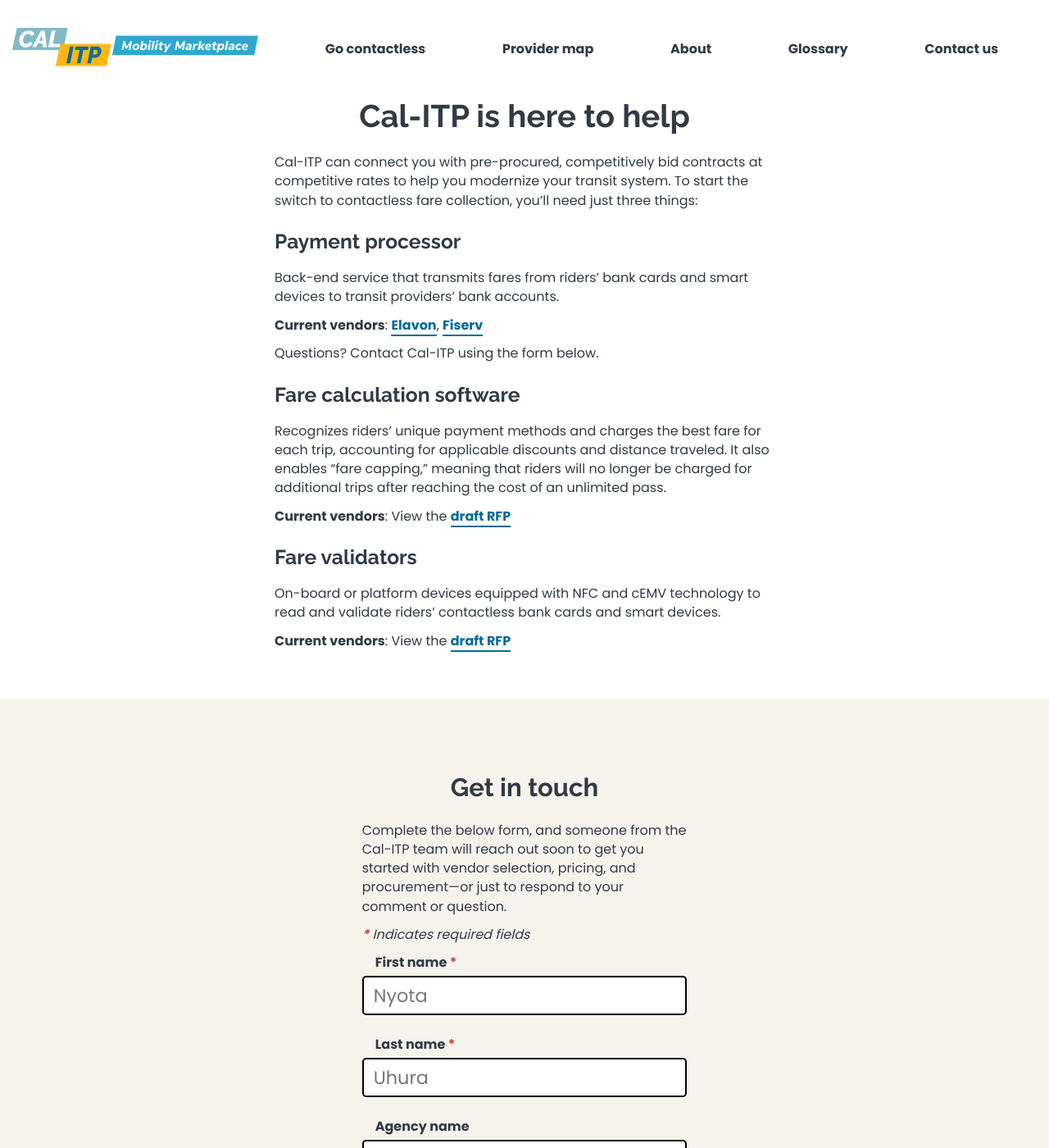
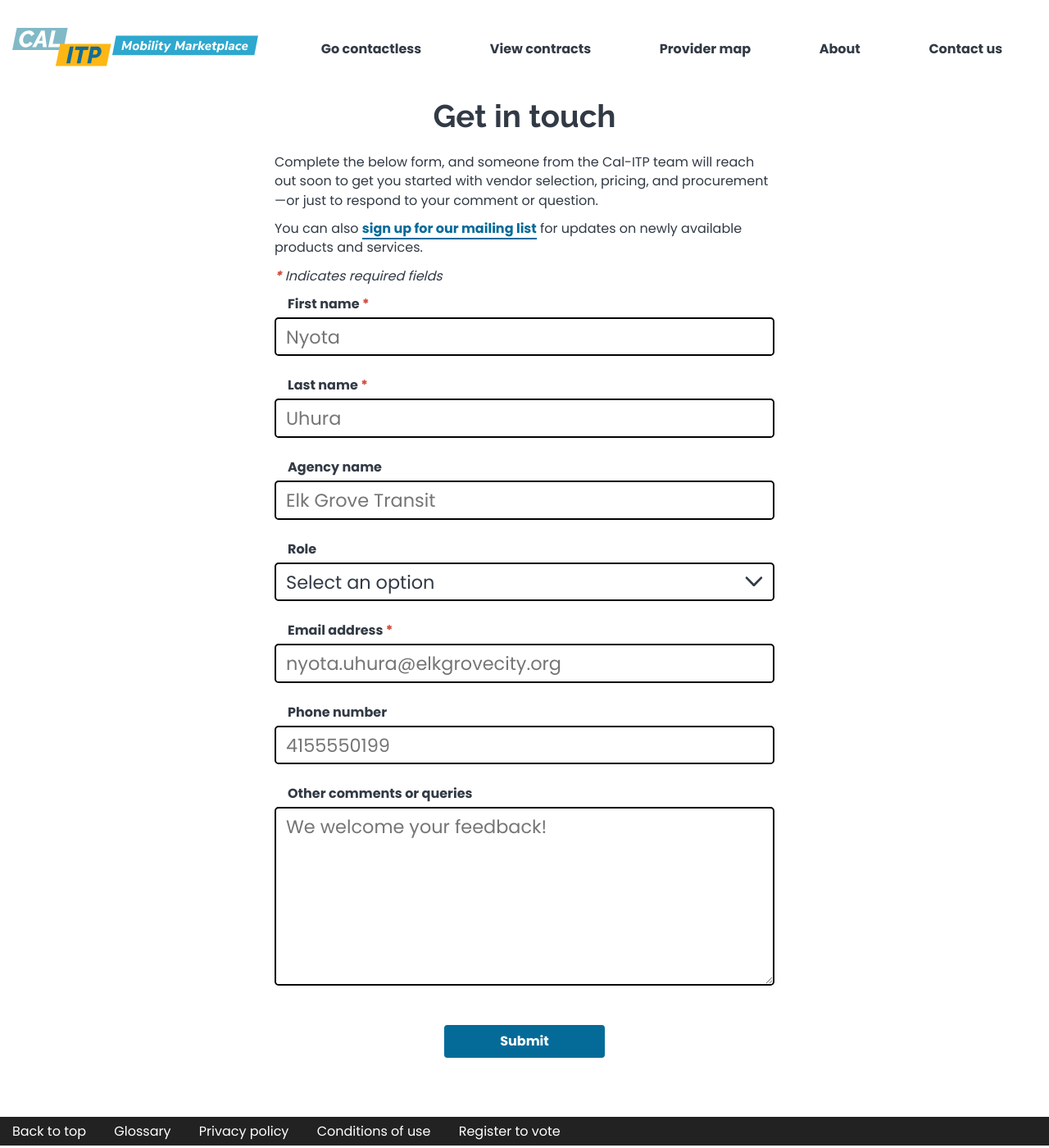
Before and after one commit to cal-itp/mobility-marketplace, a Jekyll site: the page built from contact.html, in a window 1280 px wide and 1400 px high. Shown: the whole window at 82% size. Built offline with Jekyll 4.4.1, drawn with Linux system fonts in a browser that asks for light colours.

Commit message:
Split off contract information away from Contact page (#272)

```diff
--- a/_config.yml
+++ b/_config.yml
@@ -28,6 +28,7 @@
 fonts: "family=Poppins:wght@400;700&family=Raleway:wght@700"
 theme_color: "#ffffff"
 theme_color_background: "#ffffff"
+mailing_list: https://lp.constantcontactpages.com/su/eLbtFoE/calitp?source_id=a41b99cd-7f28-4be8-a286-f9e75fc7bbce&source_type=em&c=
 authors:
   - name: Kegan Maher
     role: Programmer
--- a/_layouts/default.html
+++ b/_layouts/default.html
@@ -70,16 +70,14 @@
               <a class="first-level-link" href="/go-contactless" target="_self">Go contactless</a>
             </li>
             <li class="nav-item">
+              <a class="first-level-link" href="/contracts" target="_self">View contracts</a>
+            </li>
+            <li class="nav-item">
               <a class="first-level-link" href="/provider-map" target="_self">Provider map</a>
             </li>
             <li class="nav-item">
               <a class="first-level-link" href="/about"
                 target="_self">About</a>
-            </li>
-            <li class="nav-item">
-              <a class="first-level-link"
-                href="/glossary-of-key-terms"
-                target="_self">Glossary</a>
             </li>
             <li class="nav-item">
               <a class="first-level-link"
@@ -105,6 +103,9 @@
               <ul class="footer-links">
                 <li>
                   <a href="#skip-to-content" target="_self">Back to top</a>
+                </li>
+                <li>
+                  <a href="/glossary-of-key-terms">Glossary</a>
                 </li>
                 <li>
                   <a href="https://dot.ca.gov/privacy-policy" target="_blank">Privacy policy</a>
--- a/contact.html
+++ b/contact.html
@@ -2,159 +2,145 @@
 layout: default
 class_name: form
 ---
-<script>const data_contact = { "src": "/scripts/forms/contact.js", "form_target": "form-contact", "confirm_target": "form-confirm" };</script>
+<script>const data_contact = {
+  "src": "/scripts/forms/contact.js",
+  "form_target": "form-contact",
+  "confirm_target": "form-confirm"
+};</script>
 <script defer src="/scripts/forms/contact.js"></script>
 
-<div class="bg-white form">
+<div class="bg-white">
   <article class="page form">
     <div class="content-section">
       <header>
-        <h1>Cal-ITP is here to help</h1>
+        <h1>Get in touch</h1>
       </header>
       <main>
-        <p>Cal-ITP can connect you with pre-procured, competitively bid contracts at competitive rates to help
-          you modernize your transit system. To start the switch to contactless fare collection, you’ll need
-          just three things:</p>
-
-        <h3 id="payment-processor">Payment processor</h3>
-
-        <p>Back-end service that transmits fares from riders’ bank cards and smart devices to transit providers’
-          bank accounts.</p>
-
-        <p>
-          <strong>Current vendors</strong>:
-          <a href="https://caleprocure.ca.gov/PSRelay/ZZ_PO.ZZ_CTR_SUP_CMP.GBL?Page=ZZ_CTR_SUP_PG&Action=U&SETID=STATE&CNTRCT_ID=5-10-99-02" target="_blank">Elavon</a>,
-          <a href="https://caleprocure.ca.gov/PSRelay/ZZ_PO.ZZ_CTR_SUP_CMP.GBL?Page=ZZ_CTR_SUP_PG&Action=U&SETID=STATE&CNTRCT_ID=5-10-99-01" target="_blank">Fiserv</a>
-        </p>
-
-        <p>Questions? Contact Cal-ITP using the form below.</p>
-
-        <h3 id="fare-calculation-software">Fare calculation software</h3>
-
-        <p>Recognizes riders’ unique payment methods and charges the best fare for each trip, accounting for
-          applicable discounts and distance traveled. It also enables “fare capping,” meaning that riders will
-          no longer be charged for additional trips after reaching the cost of an unlimited pass.</p>
-
-        <p><strong>Current vendors</strong>: View the <a href="https://caleprocure.ca.gov/event/77601/0000019394" target="_blank">draft RFP</a></p>
-
-        <h3 id="fare-validators">Fare validators</h3>
-
-        <p>On-board or platform devices equipped with NFC and cEMV technology to read and validate riders’
-          contactless bank cards and smart devices.</p>
-
-        <p><strong>Current vendors</strong>: View the <a href="https://caleprocure.ca.gov/event/77601/0000019394" target="_blank">draft RFP</a></p>
-
-      </main>
-    </div>
-
-    <div class="form-section">
-
-
-
-      <aside class="form-container">
-        <header>
-          <h2>Get in touch</h2>
-        </header>
-
         <p>
           Complete the below form, and someone from the Cal-ITP team will reach out soon to get you started with
           vendor selection, pricing, and procurement—or just to respond to your comment or question.
         </p>
 
-
-
+        <p>
+          You can also <a href="{{ site.mailing_list }}">sign up for our mailing list</a>
+          for updates on newly available products and services.
+        </p>
 
         <p class="indicates-required">
           <em><span class="indicator">*</span> Indicates required fields</em>
         </p>
 
-        <form role="form" method="POST" id="form-contact" name="contact" data-netlify="true"
-          netlify-honeypot="_honeypot_">
+        <form data-netlify="true" id="form-contact" method="POST" name="contact" netlify-honeypot="_honeypot_">
           <div class="form-group">
-            <label for="first_name" class="form-control-label">First name
-
-              <span class="required-label">*</span></label>
-            <input type="text" class="form-control" name="first_name" placeholder="Nyota" aria-required="true"
-              required />
+            <label class="form-control-label" for="first_name">
+              First name
+              <span class="required-label">*</span>
+            </label>
+            <input
+              required
+              aria-required="true"
+              class="form-control"
+              id="first_name"
+              name="first_name"
+              placeholder="Nyota"
+              type="text"
+            />
           </div>
           <div class="form-group">
-            <label for="last_name" class="form-control-label">Last name
-
-              <span class="required-label">*</span></label>
-            <input type="text" class="form-control" name="last_name" placeholder="Uhura" aria-required="true"
-              required />
+            <label class="form-control-label" for="last_name">
+              Last name
+              <span class="required-label">*</span>
+            </label>
+            <input
+              required
+              aria-required="true"
+              class="form-control"
+              id="last_name"
+              name="last_name"
+              placeholder="Uhura"
+              type="text"
+            />
           </div>
           <div class="form-group">
-            <label for="agency" class="form-control-label">Agency name</label>
-            <input type="text" class="form-control" name="agency" placeholder="Elk Grove Transit" />
+            <label class="form-control-label" for="agency">Agency name</label>
+            <input
+              class="form-control"
+              id="agency"
+              name="agency"
+              placeholder="Elk Grove Transit"
+              type="text"
+            />
           </div>
           <div class="form-group">
-            <label for="role" class="form-control-label">Role</label>
-            <select class="form-control custom-select" name="role">
+            <label class="form-control-label" for="role">Role</label>
+            <select class="form-control custom-select" id="role" name="role">
               <option value="">Select an option</option>
-
               <option value="Transit provider staff">Transit provider staff</option>
-
               <option value="Transit provider CEO">Transit provider CEO</option>
-
               <option value="Technology vendor">Technology vendor</option>
-
               <option value="Other">Other</option>
-
             </select>
           </div>
           <div class="form-group">
-            <label for="email" class="form-control-label">Email address
-
-              <span class="required-label">*</span></label>
-            <input type="email" class="form-control" name="email" placeholder="nyota.uhura@elkgrovecity.org"
-              aria-required="true" required />
+            <label class="form-control-label" for="email">
+              Email address
+              <span class="required-label">*</span>
+            </label>
+            <input
+              aria-required="true"
+              class="form-control"
+              id="email"
+              name="email"
+              placeholder="nyota.uhura@elkgrovecity.org"
+              required type="email"
+            />
           </div>
           <div class="form-group">
-            <label for="phone" class="form-control-label">Phone number</label>
-            <input id="phone-number" type="tel" class="form-control" name="phone-number"
-              placeholder="4155550199" />
+            <label class="form-control-label" for="phone-number">Phone number</label>
+            <input
+              class="form-control"
+              id="phone-number"
+              name="phone-number"
+              placeholder="4155550199"
+              type="tel"
+            />
           </div>
           <div class="form-group">
-            <label for="comments" class="form-control-label">Other comments or queries</label>
-            <textarea class="form-control" name="comments" placeholder="We welcome your feedback!"
-              rows=6></textarea>
+            <label class="form-control-label" for="comments">Other comments or queries</label>
+            <textarea
+              class="form-control"
+              id="comments"
+              name="comments"
+              placeholder="We welcome your feedback!"
+              rows=6
+            ></textarea>
           </div>
           <div class="form-group submit">
-            <button type="submit" class="btn btn-action btn-primary btn-data-package">Submit</button>
+            <button class="btn btn-action btn-primary btn-data-package" type="submit">Submit</button>
           </div>
           <div class="d-none">
             <label for="_honeypot_"><strong>Do not</strong> fill out this field if you are a human</label>
-            <input name="_honeypot_" />
+            <input id="_honeypot_" name="_honeypot_"/>
           </div>
         </form>
 
         <div class="form-confirm" id="form-confirm">
-          <p><img src="/uploads/email-confirm.svg" alt="Email confirmation illustration"
-              title="Thank you!" /></p>
+          <p>
+            <img alt="Email confirmation illustration"
+                 src="/uploads/email-confirm.svg"
+                 title="Thank you!"
+            />
+          </p>
 
           <p>Thank you! We’ll be in touch soon!</p>
 
           <div class="form-group submit">
-
-
-
-
-
-
-
-
-
             <a class="btn btn-action btn-primary" href="/" target="_self">
               Return home
             </a>
-
-
           </div>
-      </aside>
-
-      </aside>
-
+        </div>
+      </main>
     </div>
   </article>
 </div>
```
Also changed, not shown: _pages/about.md (+1 -1 lines), contracts.html (added, +55 -0 lines).
